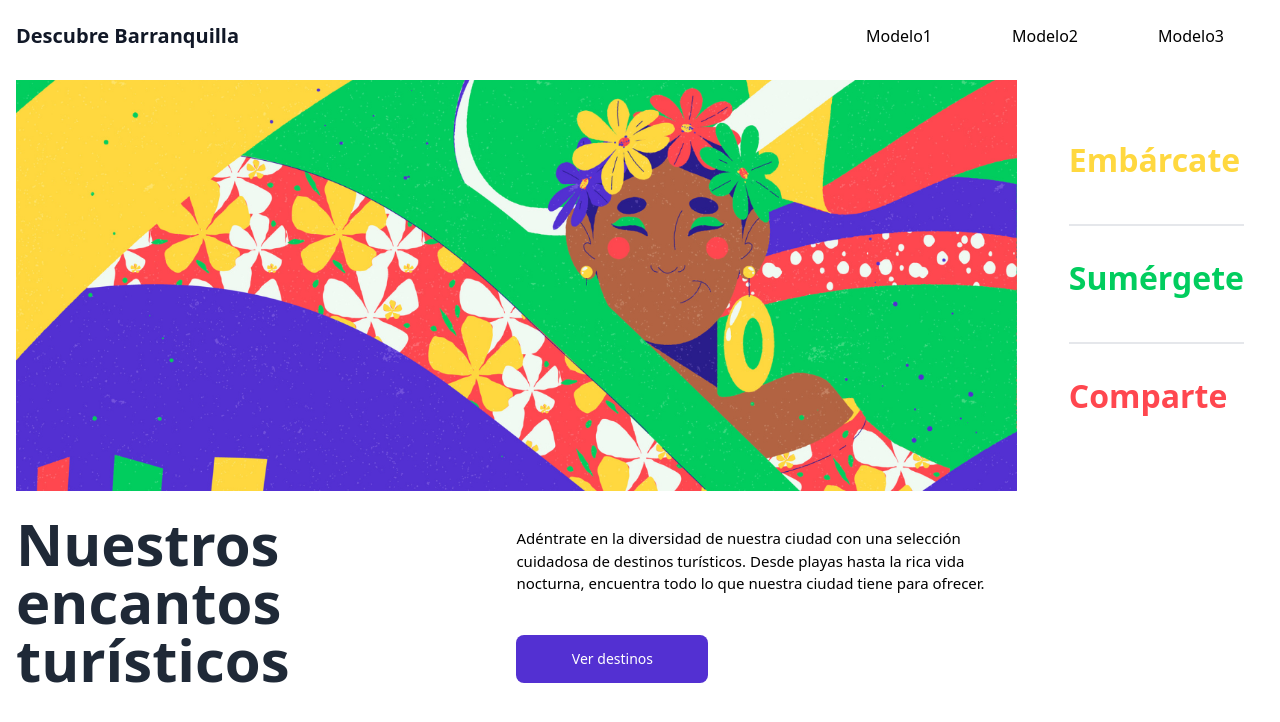
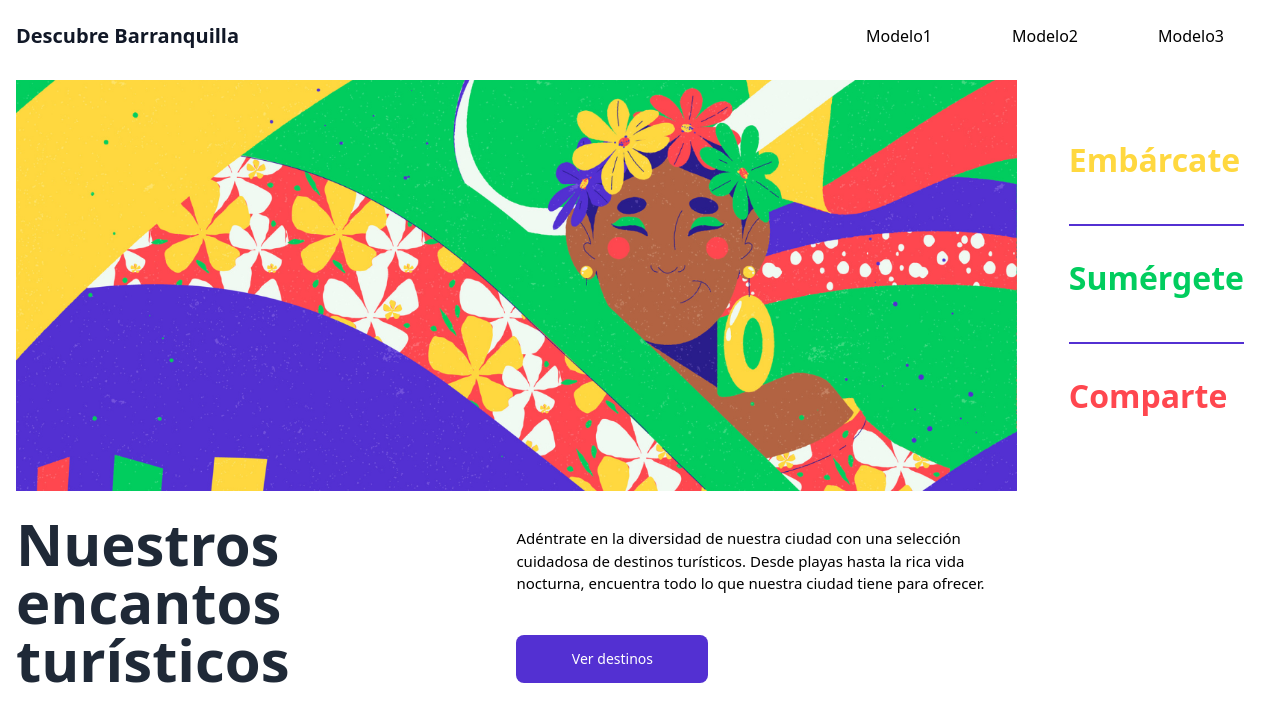
Before and after one commit to cinthiapiera/Blog_Barranquilla, a React (Vite) app: page / in a window 1280 px wide. Shown: the top 722 px of the page. Built offline with nearby package versions, Linux system fonts and the light colour scheme.

Commit message:
info newcontainer

```diff
--- a/src/components/NewContainer.jsx
+++ b/src/components/NewContainer.jsx
@@ -1,11 +1,11 @@
 export const NewContainer = () => {
   return (
     <aside className="py-[28px] px-[20px]">
-        <article className="border-b-2 py-7 last:border-none">
+        <article className="border-b-2 py-7 last:border-none border-SoftBlue">
             <h2 className="text-SoftYellow text-[32px] mb-3 font-bold">Embárcate</h2>
             {/* <p className="text-[15px]">en una emocionante aventura y descubre sus maravillosos lugares turísticos</p> */}
         </article>
-        <article className="border-b-2 py-7 last:border-none">
+        <article className="border-b-2 py-7 last:border-none border-SoftBlue">
             <h2 className="text-SoftGreen text-[32px] mb-3 font-bold">Sumérgete</h2>
             {/* <p className="text-[15px]">en la esencia y déjate cautivar por la magia de sus lugares más emblemáticos. </p> */}
         </article>
```
